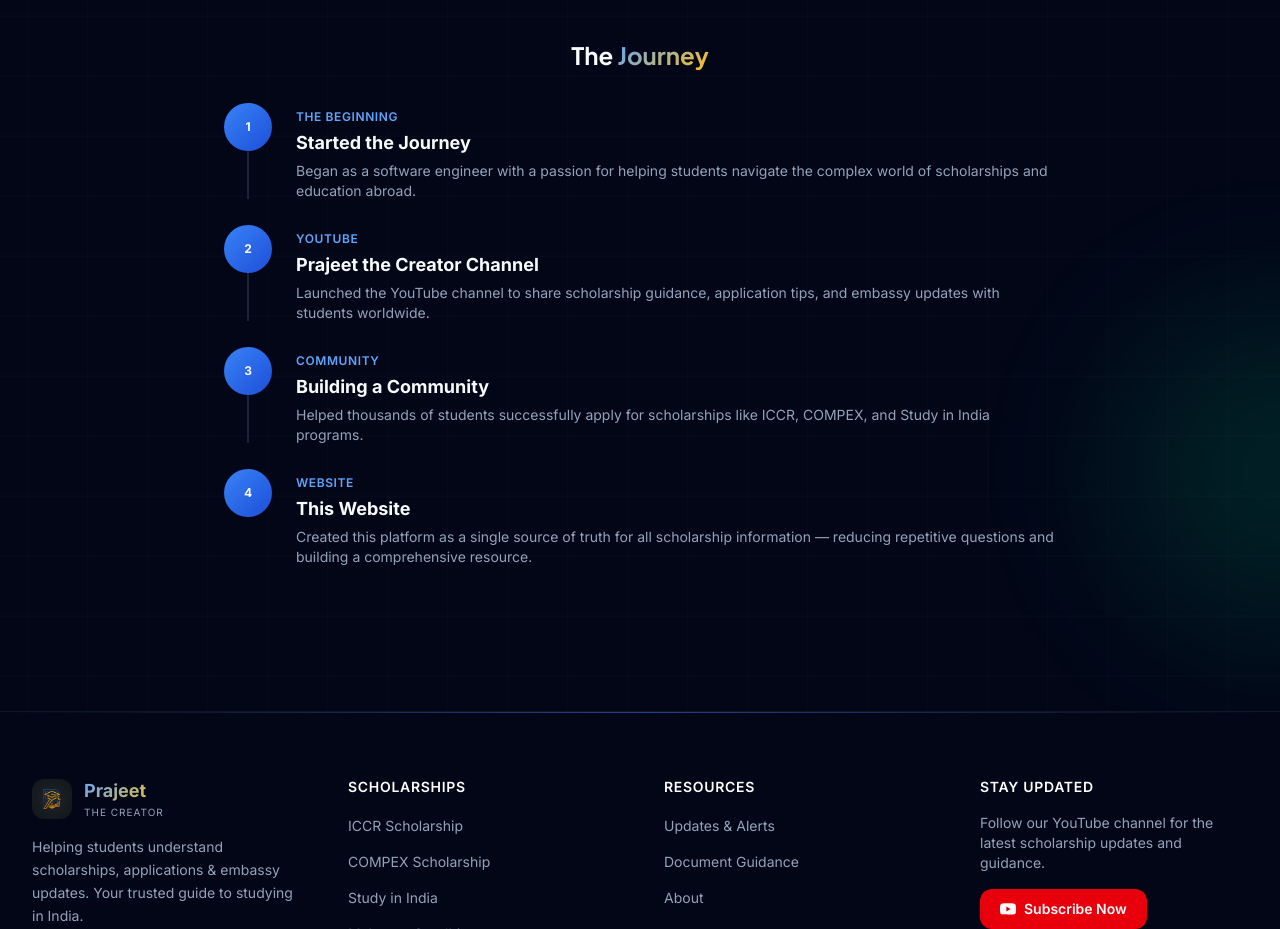
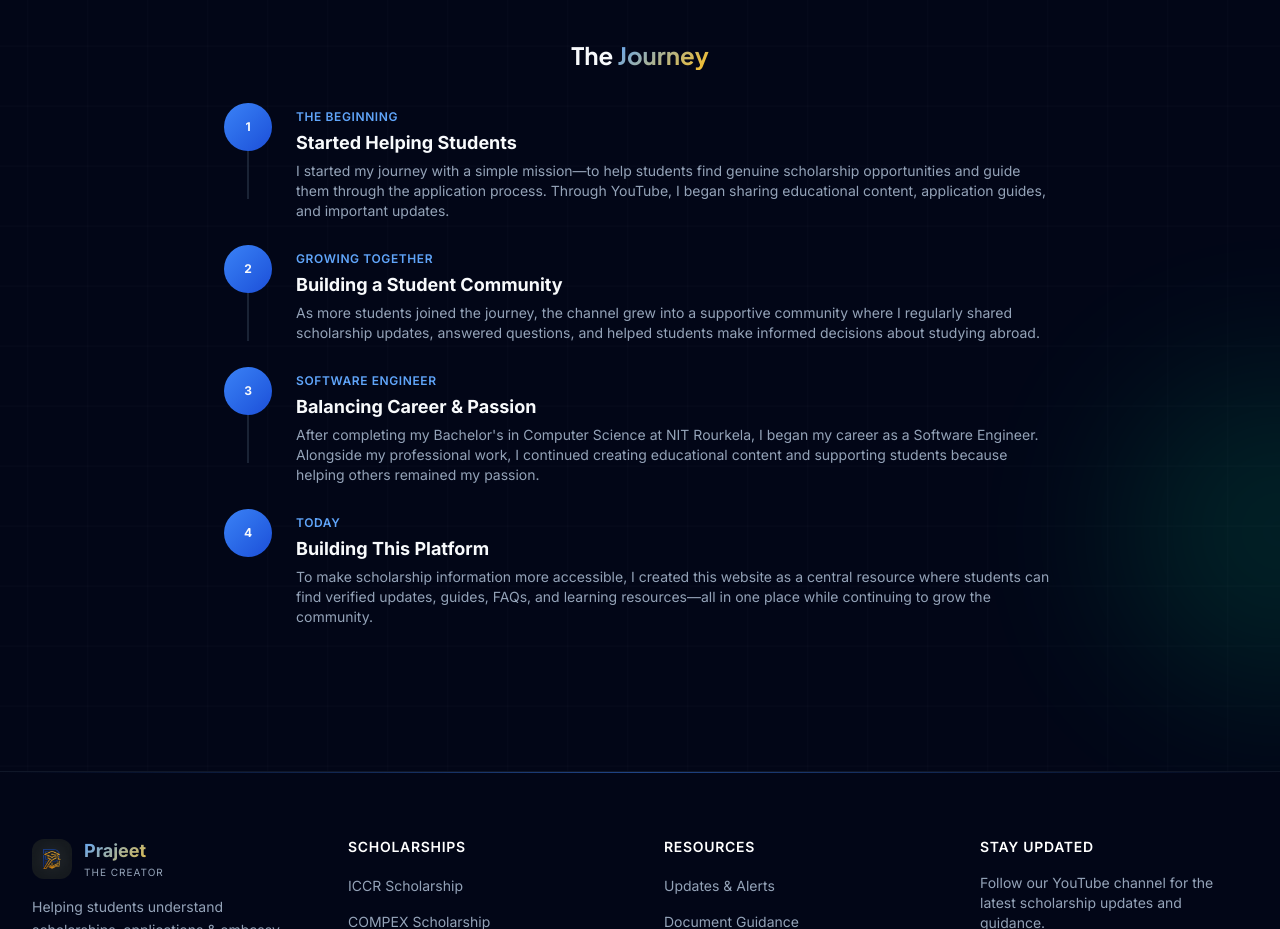
Before and after one commit to prajeet-shah/prajeet-the-creator, a Next.js app: page /about in a window 1280 px wide. Shown: the part 1460-2389 px from the top of the page. Built offline with nearby package versions, Linux system fonts and the light colour scheme.

Commit message:
update on website

```diff
--- a/src/app/about/page.js
+++ b/src/app/about/page.js
@@ -6,27 +6,27 @@
 const milestones = [
   {
     year: "The Beginning",
-    title: "Started the Journey",
+    title: "Started Helping Students",
     description:
-      "Began as a software engineer with a passion for helping students navigate the complex world of scholarships and education abroad.",
+      "I started my journey with a simple mission—to help students find genuine scholarship opportunities and guide them through the application process. Through YouTube, I began sharing educational content, application guides, and important updates.",
   },
   {
-    year: "YouTube",
-    title: "Prajeet the Creator Channel",
+    year: "Growing Together",
+    title: "Building a Student Community",
     description:
-      "Launched the YouTube channel to share scholarship guidance, application tips, and embassy updates with students worldwide.",
+      "As more students joined the journey, the channel grew into a supportive community where I regularly shared scholarship updates, answered questions, and helped students make informed decisions about studying abroad.",
   },
   {
-    year: "Community",
-    title: "Building a Community",
+    year: "Software Engineer",
+    title: "Balancing Career & Passion",
     description:
-      "Helped thousands of students successfully apply for scholarships like ICCR, COMPEX, and Study in India programs.",
+      "After completing my Bachelor's in Computer Science at NIT Rourkela, I began my career as a Software Engineer. Alongside my professional work, I continued creating educational content and supporting students because helping others remained my passion.",
   },
   {
-    year: "Website",
-    title: "This Website",
+    year: "Today",
+    title: "Building This Platform",
     description:
-      "Created this platform as a single source of truth for all scholarship information — reducing repetitive questions and building a comprehensive resource.",
+      "To make scholarship information more accessible, I created this website as a central resource where students can find verified updates, guides, FAQs, and learning resources—all in one place while continuing to grow the community.",
   },
 ];
 
@@ -79,7 +79,9 @@
             Hi, I&apos;m <span className="gradient-text">Prajeet</span> 👋
           </h1>
           <p className="text-dark-400 text-lg max-w-2xl mx-auto leading-relaxed">
-            A software engineer, helping students navigate scholarships, understand real opportunities, and make the right decisions for higher education in India and Nepal.
+            A software engineer, helping students navigate scholarships,
+            understand real opportunities, and make the right decisions for
+            higher education in India and Nepal.
           </p>
         </motion.div>
 
@@ -108,9 +110,9 @@
                 I started this journey because I experienced firsthand how
                 confusing and overwhelming the scholarship application process
                 can be. Finding reliable information, understanding eligibility,
-                preparing documents — it&apos;s a maze. My mission is to simplify
-                this entire process so students can focus on what matters: their
-                education and growth.
+                preparing documents — it&apos;s a maze. My mission is to
+                simplify this entire process so students can focus on what
+                matters: their education and growth.
               </p>
               {/* Social links */}
               <div className="flex items-center gap-3 mt-6 justify-center md:justify-start">
--- a/src/data/updates.js
+++ b/src/data/updates.js
@@ -133,10 +133,22 @@
     title: "ICCR Scholarship Result Update 📢🎓",
     content:
       "Attention all applicants! The ICCR scholarship results are coming. Please make sure to keep checking your registered email regularly so you don't miss any important updates.\n✅ Facing any doubts or queries?\n✅ Running into any issues during the process?\nFeel free to reach out to me",
-    type: "result",
+    type: "message",
     tags: ["ICCR", "Result", "Scholarship"],
     source: "ICCR Portal",
-    isPinned: true,
+    isPinned: false,
     publishedAt: "2026-06-25",
   },
+  {
+    id: 9,
+    slug: "iccr-scholarship-result-declared-2026-27",
+    title: "Result of ICCR Scholarship Schemes: 2026-27 🎉📢",
+    content:
+      "The results for the ICCR Scholarship Schemes 2026-27 have been officially declared.\n\nSelected candidates under the Atal Bihari Vajpayee General Scholarship Scheme (ABVGSS), Sushma Swaraj Silver Jubilee Scholarship Scheme (SSSJSS), and Lata Mangeshkar Dance & Music Scholarship Scheme (LMDMSS) have already been informed via email by the Embassy.\n\n📧 All applicants are advised to check their registered email inbox, including the Spam/Junk folder, for the official result notification.",
+    type: "announcement",
+    tags: ["ICCR", "Scholarship", "Result", "ABVGSS", "SSSJSS", "LMDMSS"],
+    source: "ICCR",
+    isPinned: true,
+    publishedAt: "2026-07-10",
+  },
 ];
--- a/src/data/videos.js
+++ b/src/data/videos.js
@@ -1,15 +1,16 @@
 export const featuredVideos = [
   {
     id: 1,
-    title: "Complete ICCR Scholarship Guide 2026 - Step by Step",
+    title: "Complete Compex Scholarship Guide 2026 - Step by Step",
     description: "",
-    youtubeId: "sJ-O5zgT_pk",
+    youtubeId: "276Abg2_hDU",
     thumbnail: "",
     category: "",
   },
   {
     id: 2,
-    title: "Got ICCR Scholarship? Watch This Before Coming to India | NIT Surathkal Student Podcast",
+    title:
+      "Got ICCR Scholarship? Watch This Before Coming to India | NIT Surathkal Student Podcast",
     description: "",
     youtubeId: "2sDBr_dP0NY",
     thumbnail: "",
@@ -25,9 +26,9 @@
   },
   {
     id: 4,
-    title: "How to Prepare for IOE Entrance 2083 | Complete Roadmap",
+    title: "Podcast with compex scholar from NIT Rourkela | Detail video",
     description: "",
-    youtubeId: "l0hXogMs0d0",
+    youtubeId: "UgsuK9gn-x8",
     thumbnail: "",
     category: "",
   },
```
